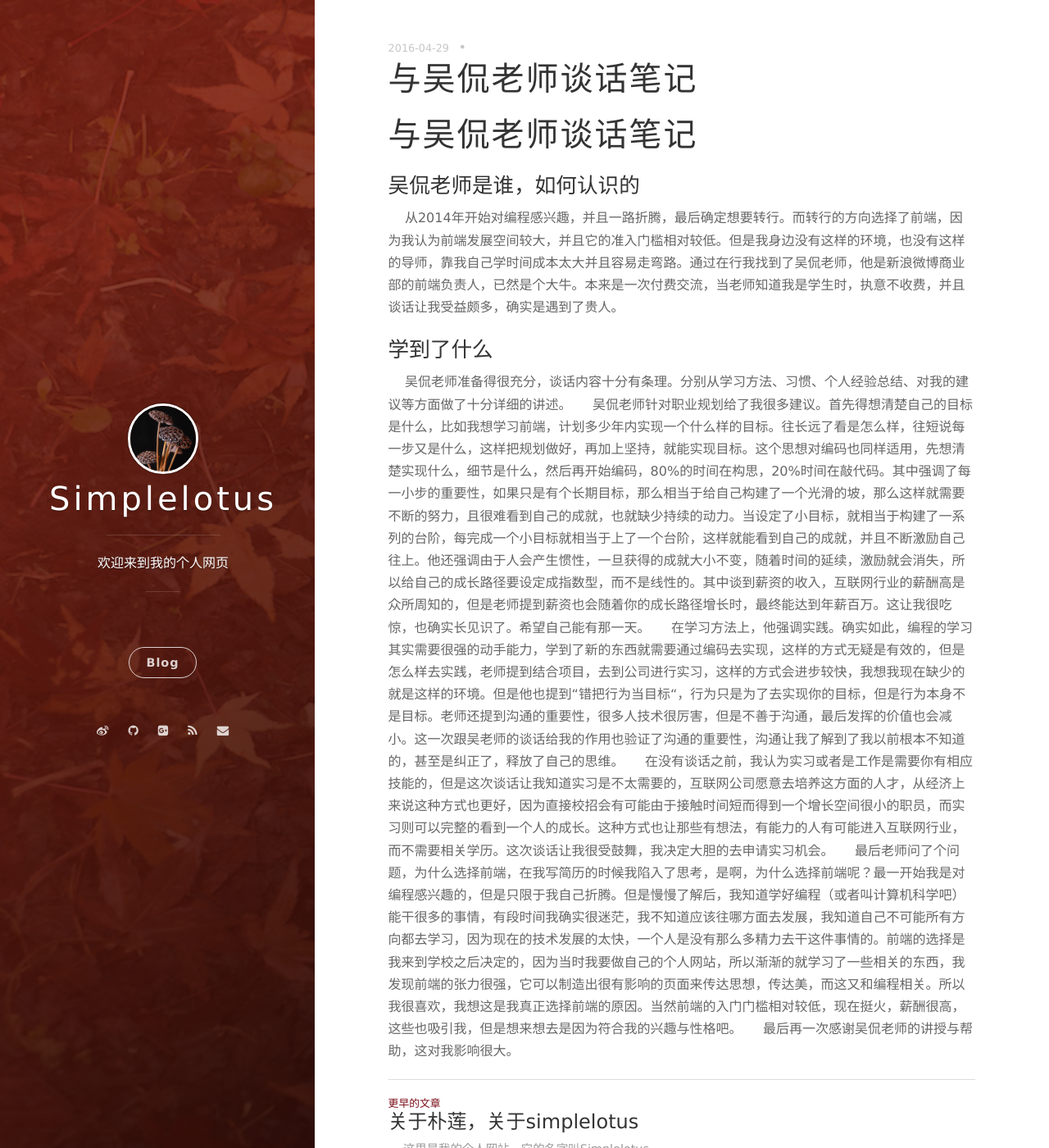
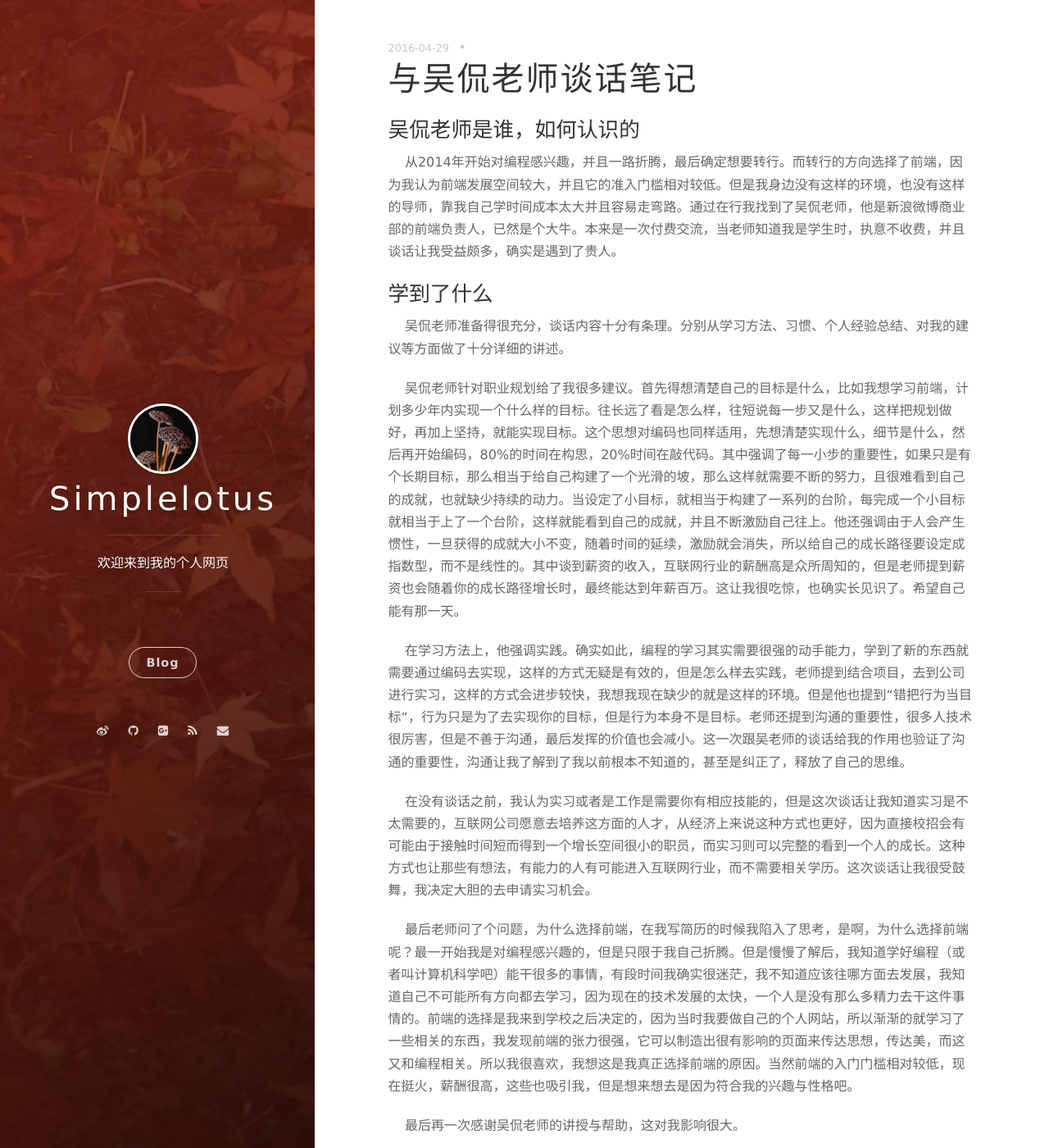
Before and after one commit to liuxieric123/liuxieric123.github.io, a Jekyll site: the page built from _posts/2016-04-29-与吴侃老师谈话笔记.markdown, in a window 1280 px wide and 1400 px high. Shown: the whole window at 82% size. Built offline with Jekyll 4.4.1, drawn with Linux system fonts in a browser that asks for light colours; nearby versions of some CDN libraries; Markdown is read by kramdown in place of the engine named in the settings; comment, search, counter and statistics services are not loaded.

Commit message:
04-29修改

```diff
--- a/_posts/2016-04-29-与吴侃老师谈话笔记.markdown
+++ b/_posts/2016-04-29-与吴侃老师谈话笔记.markdown
@@ -3,13 +3,17 @@ layout: post
 titile: 与吴侃老师谈话笔记
 date: 2016-04-29 23:00:00.000000000 +09:00
 ---
-#与吴侃老师谈话笔记
 ###吴侃老师是谁，如何认识的
 &#160;&#160;&#160;&#160;从2014年开始对编程感兴趣，并且一路折腾，最后确定想要转行。而转行的方向选择了前端，因为我认为前端发展空间较大，并且它的准入门槛相对较低。但是我身边没有这样的环境，也没有这样的导师，靠我自己学时间成本太大并且容易走弯路。通过在行我找到了吴侃老师，他是新浪微博商业部的前端负责人，已然是个大牛。本来是一次付费交流，当老师知道我是学生时，执意不收费，并且谈话让我受益颇多，确实是遇到了贵人。
 ###学到了什么
 &#160;&#160;&#160;&#160;吴侃老师准备得很充分，谈话内容十分有条理。分别从学习方法、习惯、个人经验总结、对我的建议等方面做了十分详细的讲述。
+
 &#160;&#160;&#160;&#160;吴侃老师针对职业规划给了我很多建议。首先得想清楚自己的目标是什么，比如我想学习前端，计划多少年内实现一个什么样的目标。往长远了看是怎么样，往短说每一步又是什么，这样把规划做好，再加上坚持，就能实现目标。这个思想对编码也同样适用，先想清楚实现什么，细节是什么，然后再开始编码，80%的时间在构思，20%时间在敲代码。其中强调了每一小步的重要性，如果只是有个长期目标，那么相当于给自己构建了一个光滑的坡，那么这样就需要不断的努力，且很难看到自己的成就，也就缺少持续的动力。当设定了小目标，就相当于构建了一系列的台阶，每完成一个小目标就相当于上了一个台阶，这样就能看到自己的成就，并且不断激励自己往上。他还强调由于人会产生惯性，一旦获得的成就大小不变，随着时间的延续，激励就会消失，所以给自己的成长路径要设定成指数型，而不是线性的。其中谈到薪资的收入，互联网行业的薪酬高是众所周知的，但是老师提到薪资也会随着你的成长路径增长时，最终能达到年薪百万。这让我很吃惊，也确实长见识了。希望自己能有那一天。
+
 &#160;&#160;&#160;&#160;在学习方法上，他强调实践。确实如此，编程的学习其实需要很强的动手能力，学到了新的东西就需要通过编码去实现，这样的方式无疑是有效的，但是怎么样去实践，老师提到结合项目，去到公司进行实习，这样的方式会进步较快，我想我现在缺少的就是这样的环境。但是他也提到“错把行为当目标“，行为只是为了去实现你的目标，但是行为本身不是目标。老师还提到沟通的重要性，很多人技术很厉害，但是不善于沟通，最后发挥的价值也会减小。这一次跟吴老师的谈话给我的作用也验证了沟通的重要性，沟通让我了解到了我以前根本不知道的，甚至是纠正了，释放了自己的思维。
+
 &#160;&#160;&#160;&#160;在没有谈话之前，我认为实习或者是工作是需要你有相应技能的，但是这次谈话让我知道实习是不太需要的，互联网公司愿意去培养这方面的人才，从经济上来说这种方式也更好，因为直接校招会有可能由于接触时间短而得到一个增长空间很小的职员，而实习则可以完整的看到一个人的成长。这种方式也让那些有想法，有能力的人有可能进入互联网行业，而不需要相关学历。这次谈话让我很受鼓舞，我决定大胆的去申请实习机会。
+
 &#160;&#160;&#160;&#160;最后老师问了个问题，为什么选择前端，在我写简历的时候我陷入了思考，是啊，为什么选择前端呢？最一开始我是对编程感兴趣的，但是只限于我自己折腾。但是慢慢了解后，我知道学好编程（或者叫计算机科学吧）能干很多的事情，有段时间我确实很迷茫，我不知道应该往哪方面去发展，我知道自己不可能所有方向都去学习，因为现在的技术发展的太快，一个人是没有那么多精力去干这件事情的。前端的选择是我来到学校之后决定的，因为当时我要做自己的个人网站，所以渐渐的就学习了一些相关的东西，我发现前端的张力很强，它可以制造出很有影响的页面来传达思想，传达美，而这又和编程相关。所以我很喜欢，我想这是我真正选择前端的原因。当然前端的入门门槛相对较低，现在挺火，薪酬很高，这些也吸引我，但是想来想去是因为符合我的兴趣与性格吧。
+
 &#160;&#160;&#160;&#160;最后再一次感谢吴侃老师的讲授与帮助，这对我影响很大。
```
